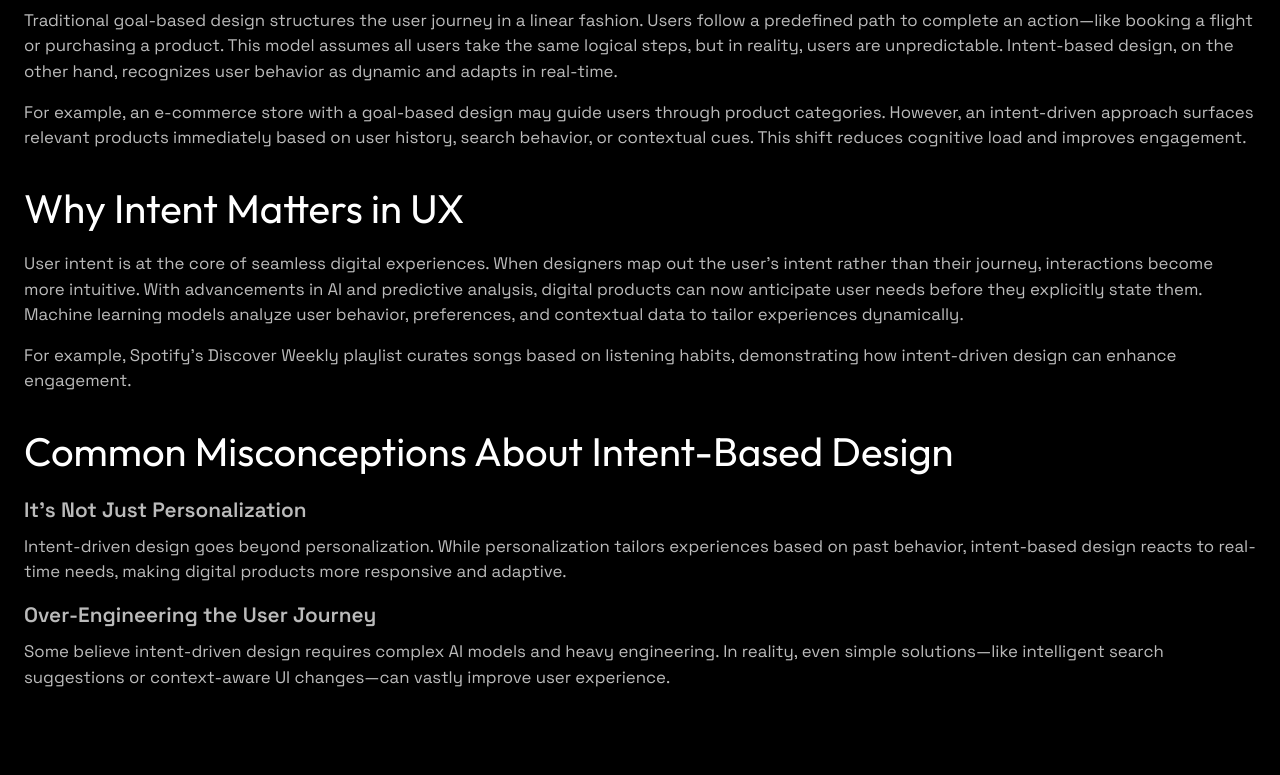
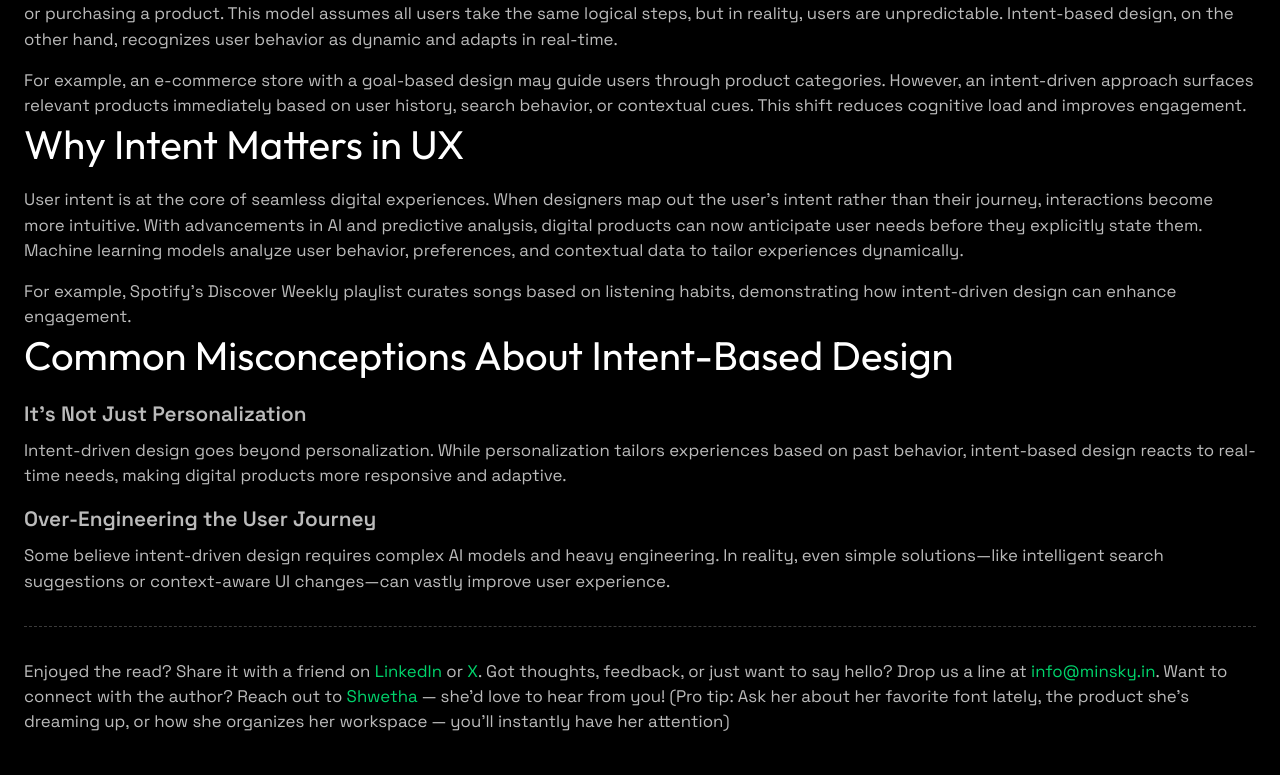
Before and after one commit to qberg/minskydotin, a Next.js app: page /intent-driven-design in a window 1280 px wide. Shown: the part 1319-2094 px from the top of the page. Built offline with nearby package versions, Linux system fonts and the light colour scheme.

Commit message:
cleaned up blog page with a bit of reafactoring

```diff
--- /dev/null
+++ b/src/components/BlogFooter.tsx
@@ -0,0 +1,32 @@
+interface BlogFooterProps {
+  author: string
+  greeting: string
+}
+
+const BlogFooter = ({ author, greeting }: BlogFooterProps) => {
+  return (
+    <footer className="w-full border-t border-secondary/50 border-dashed text-teritary">
+      <p className="mt-8">
+        Enjoyed the read? Share it with a friend on{' '}
+        <a href="https://www.linkedin.com/" className="text-matrix-green">
+          LinkedIn
+        </a>{' '}
+        or{' '}
+        <a href="https://x.com/" className="text-matrix-green">
+          X
+        </a>
+        . Got thoughts, feedback, or just want to say hello? Drop us a line at{' '}
+        <a href="mailto:info@minsy.in" className="text-matrix-green">
+          info@minsky.in
+        </a>
+        . Want to connect with the author? Reach out to{' '}
+        <a href="https://in.linkedin.com/in/shwetasenthilkumar" className="text-matrix-green">
+          {author}
+        </a>{' '}
+        — she&apos;d love to hear from you! ({greeting})
+      </p>
+    </footer>
+  )
+}
+
+export default BlogFooter
--- a/src/components/blog-post/BlogPost.tsx
+++ b/src/components/blog-post/BlogPost.tsx
@@ -1,3 +1,4 @@
+import BlogFooter from '@/components/BlogFooter'
 import OtherParaBlock from '@/components/text-blocks/other-para-blocks'
 import ParaBlocks from '@/components/text-blocks/para-blocks'
 import intentDrivenBlog from '@/data/intent-driven'
@@ -10,12 +11,16 @@ const BlogPost = () => {
     >
       <div className="hidden 2xl:block bg-red-500 w-full max-w-sm">Table of contents</div>
 
-      <article className="w-full 2xl:max-w-6xl flex flex-col gap-8 2xl:gap-16 items-center justify-center">
-        {intentDrivenBlog.blocks.map((block, index) => (
-          <ParaBlocks key={index} heading={block.heading} paragraphs={block.paragraphs} />
-        ))}
-        {intentDrivenBlog.otherBlock && <OtherParaBlock {...intentDrivenBlog.otherBlock} />}
-      </article>
+      <main className="w-full 2xl:max-w-6xl flex flex-col gap-8 2xl:gap-16 items-center justify-center">
+        <article className="w-full">
+          {intentDrivenBlog.blocks.map((block, index) => (
+            <ParaBlocks key={index} heading={block.heading} paragraphs={block.paragraphs} />
+          ))}
+          {intentDrivenBlog.otherBlock && <OtherParaBlock {...intentDrivenBlog.otherBlock} />}
+        </article>
+
+        <BlogFooter author={intentDrivenBlog.firstName} greeting={intentDrivenBlog.greeting} />
+      </main>
     </main>
   )
 }
--- a/src/data/intent-driven.ts
+++ b/src/data/intent-driven.ts
@@ -17,6 +17,8 @@ interface BlogArticle {
   title: string
   date: string
   author: string
+  firstName: string
+  greeting: string
   tag: string
   imageSrc: string
   blocks: Block[]
@@ -27,6 +29,9 @@ const intentDrivenBlog: BlogArticle = {
   title: 'The future of UX: Why intent-driven design reshapes digital products',
   date: '17/03/2025',
   author: 'Shwetha SenthilKumar',
+  firstName: 'Shwetha',
+  greeting:
+    "Pro tip: Ask her about her favorite font lately, the product she\'s dreaming up, or how she organizes her workspace — you\'ll instantly have her attention",
   tag: 'Design',
   imageSrc: '/intent/p1.svg',
   blocks: [
```
